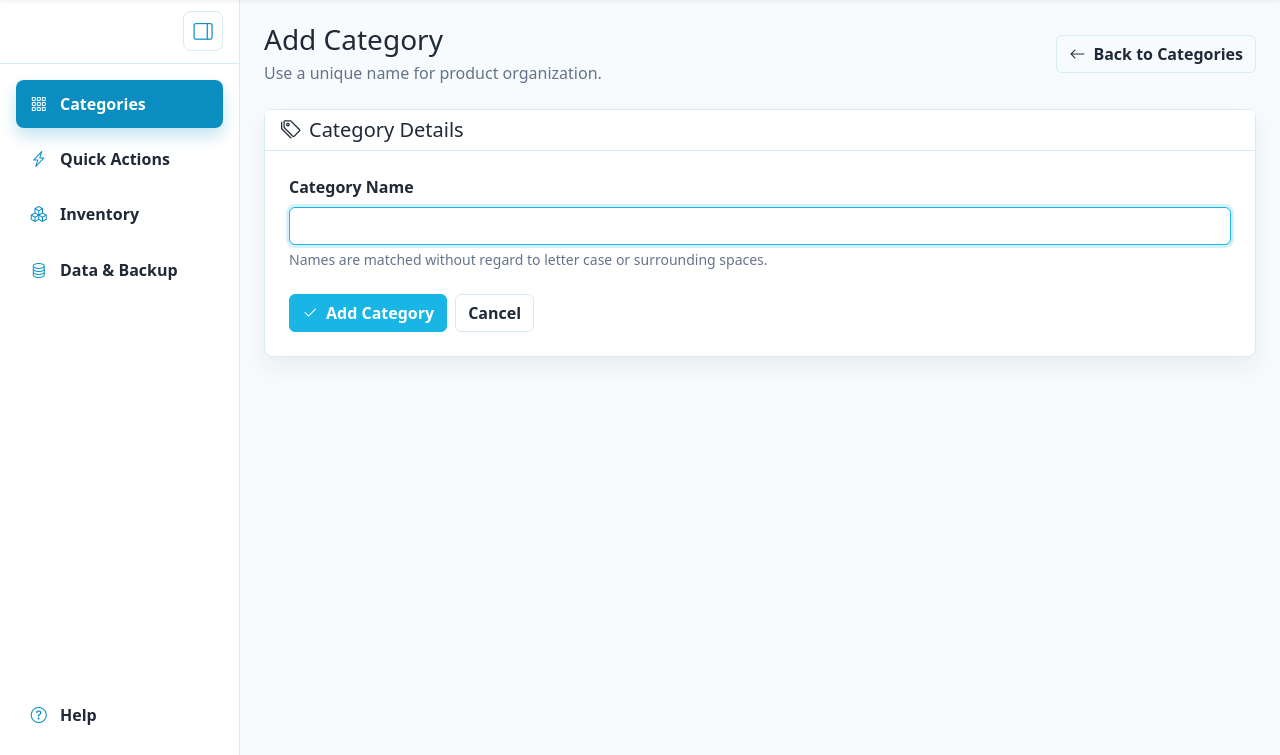
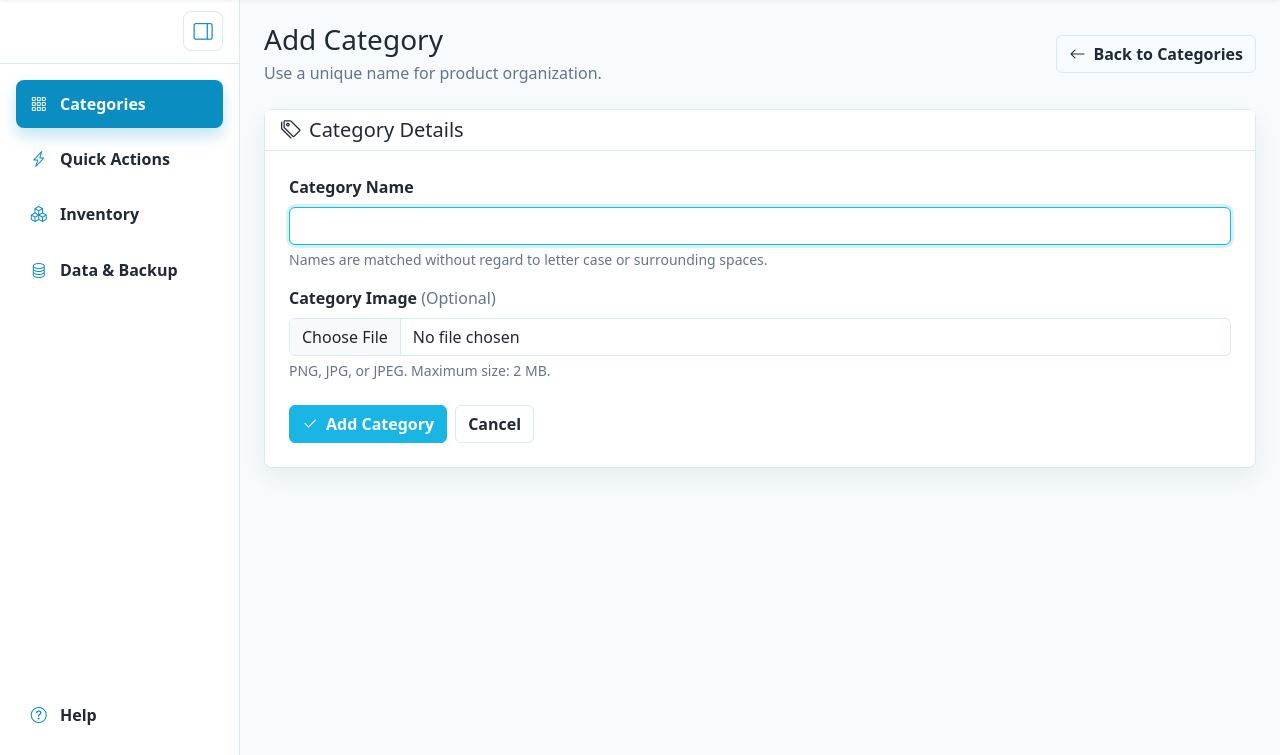
Before and after one commit to trinathprasad/smart-pos, a Flask app: page /categories/new in a window 1280 px wide. Shown: the part 118-873 px from the top of the page. Run offline with Flask 3, Linux system fonts and the light colour scheme.

Commit message:
Add category image management

```diff
--- a/app/models.py
+++ b/app/models.py
@@ -11,6 +11,7 @@ class Category(db.Model):
     id = db.Column(db.Integer, primary_key=True)
     name = db.Column(db.String(80), nullable=False)
     normalized_name = db.Column(db.String(80), nullable=False, unique=True, index=True)
+    image_path = db.Column(db.String(255), nullable=True)
     created_at = db.Column(db.DateTime, nullable=False, default=lambda: datetime.now(timezone.utc))
     updated_at = db.Column(db.DateTime, nullable=False, default=lambda: datetime.now(timezone.utc), onupdate=lambda: datetime.now(timezone.utc))
 
--- a/app/routes/categories.py
+++ b/app/routes/categories.py
@@ -1,6 +1,11 @@
-from flask import Blueprint, flash, redirect, render_template, request, url_for
+from pathlib import Path
+from uuid import uuid4
+
+from flask import Blueprint, current_app, flash, redirect, render_template, request, url_for
+from PIL import Image, UnidentifiedImageError
 from sqlalchemy import or_
-from sqlalchemy.exc import IntegrityError
+from sqlalchemy.exc import IntegrityError, SQLAlchemyError
+from werkzeug.utils import secure_filename
 
 from ..extensions import db
 from ..models import Category, Product
@@ -8,6 +13,11 @@ from ..schema import normalize_category_name
 
 
 categories_bp = Blueprint("categories", __name__, url_prefix="/categories")
+ALLOWED_CATEGORY_IMAGE_EXTENSIONS = {"png", "jpg", "jpeg"}
+ALLOWED_CATEGORY_IMAGE_MIMETYPES = {"image/png", "image/jpeg"}
+MAX_CATEGORY_IMAGE_UPLOAD_BYTES = 2 * 1024 * 1024
+CATEGORY_IMAGE_FORMATS = {"PNG", "JPEG"}
+CATEGORY_IMAGE_PREFIX = "uploads/category_images/"
 
 
 def _validated_name(raw_name: str | None) -> tuple[str | None, str | None]:
@@ -17,6 +27,60 @@ def _validated_name(raw_name: str | None) -> tuple[str | None, str | None]:
     if len(name) > 80:
         return None, "Category name cannot be longer than 80 characters."
     return name, None
+
+
+def _validate_category_image(file_storage):
+    filename = secure_filename(file_storage.filename or "")
+    extension = filename.rsplit(".", 1)[-1].lower() if "." in filename else ""
+    if extension not in ALLOWED_CATEGORY_IMAGE_EXTENSIONS or file_storage.mimetype not in ALLOWED_CATEGORY_IMAGE_MIMETYPES:
+        return "Category image must be a PNG, JPG, or JPEG file."
+    stream = file_storage.stream
+    stream.seek(0, 2)
+    size = stream.tell()
+    stream.seek(0)
+    if size > MAX_CATEGORY_IMAGE_UPLOAD_BYTES:
+        return "Category image must be 2 MB or smaller."
+    try:
+        with Image.open(stream) as image:
+            if image.format not in CATEGORY_IMAGE_FORMATS:
+                return "Category image must be a PNG, JPG, or JPEG image."
+            image.verify()
+    except (UnidentifiedImageError, OSError, SyntaxError):
+        return "The category image is not a valid PNG or JPEG image."
+    finally:
+        stream.seek(0)
+    return None
+
+
+def _save_category_image(file_storage):
+    upload_dir = Path(current_app.static_folder) / "uploads" / "category_images"
+    upload_dir.mkdir(parents=True, exist_ok=True)
+    filename = secure_filename(file_storage.filename or "")
+    extension = filename.rsplit(".", 1)[-1].lower()
+    stored_filename = f"{uuid4().hex}.{extension}"
+    image_file = upload_dir / stored_filename
+    try:
+        file_storage.save(image_file)
+    except OSError:
+        try:
+            image_file.unlink(missing_ok=True)
+        except OSError:
+            current_app.logger.warning("Could not remove incomplete category image: %s", image_file)
+        raise
+    return f"{CATEGORY_IMAGE_PREFIX}{stored_filename}"
+
+
+def _delete_category_image(image_path):
+    if not image_path:
+        return
+    static_folder = Path(current_app.static_folder).resolve()
+    image_file = (static_folder / image_path).resolve()
+    upload_root = (static_folder / "uploads" / "category_images").resolve()
+    if upload_root not in image_file.parents or not image_file.is_file():
+        return
+    if db.session.query(Category.id).filter(Category.image_path == image_path).first():
+        return
+    image_file.unlink()
 
 
 def _category_form(category=None):
@@ -83,12 +147,36 @@ def create():
         if Category.query.filter_by(normalized_name=normalized_name).first():
             flash("A category with that name already exists.", "danger")
             return _category_form()
+        image_file = request.files.get("image")
+        has_new_image = bool(image_file and image_file.filename)
+        if has_new_image:
+            image_error = _validate_category_image(image_file)
+            if image_error:
+                flash(image_error, "danger")
+                return _category_form()
+        new_image_path = None
         try:
-            db.session.add(Category(name=name, normalized_name=normalized_name))
+            if has_new_image:
+                new_image_path = _save_category_image(image_file)
+            db.session.add(Category(name=name, normalized_name=normalized_name, image_path=new_image_path))
             db.session.commit()
         except IntegrityError:
             db.session.rollback()
+            if new_image_path:
+                try:
+                    _delete_category_image(new_image_path)
+                except OSError:
+                    current_app.logger.warning("Could not remove failed category image: %s", new_image_path)
             flash("A category with that name already exists.", "danger")
+            return _category_form()
+        except (SQLAlchemyError, OSError):
+            db.session.rollback()
+            if new_image_path:
+                try:
+                    _delete_category_image(new_image_path)
+                except OSError:
+                    current_app.logger.warning("Could not remove failed category image: %s", new_image_path)
+            flash("Category could not be saved. The existing category data was kept.", "danger")
             return _category_form()
         flash("Category added successfully.", "success")
         return redirect(url_for("categories.index"))
@@ -111,17 +199,51 @@ def edit(category_id):
         if duplicate:
             flash("A category with that name already exists.", "danger")
             return _category_form(category)
-        category.name = name
-        category.normalized_name = normalized_name
+        image_file = request.files.get("image")
+        has_new_image = bool(image_file and image_file.filename)
+        if has_new_image:
+            image_error = _validate_category_image(image_file)
+            if image_error:
+                flash(image_error, "danger")
+                return _category_form(category)
+        old_image_path = category.image_path
+        remove_image = request.form.get("remove_image") == "1"
+        new_image_path = None
         try:
+            if has_new_image:
+                new_image_path = _save_category_image(image_file)
+                category.image_path = new_image_path
+            elif remove_image:
+                category.image_path = None
+            category.name = name
+            category.normalized_name = normalized_name
             db.session.query(Product).filter(Product.category_id == category.id).update(
                 {Product.category: name}, synchronize_session=False
             )
             db.session.commit()
         except IntegrityError:
             db.session.rollback()
+            if new_image_path:
+                try:
+                    _delete_category_image(new_image_path)
+                except OSError:
+                    current_app.logger.warning("Could not remove failed category image: %s", new_image_path)
             flash("A category with that name already exists.", "danger")
             return _category_form(category)
+        except (SQLAlchemyError, OSError):
+            db.session.rollback()
+            if new_image_path:
+                try:
+                    _delete_category_image(new_image_path)
+                except OSError:
+                    current_app.logger.warning("Could not remove failed category image: %s", new_image_path)
+            flash("Category could not be saved. Your existing category image and data were kept.", "danger")
+            return _category_form(category)
+        if old_image_path and old_image_path != category.image_path:
+            try:
+                _delete_category_image(old_image_path)
+            except OSError:
+                current_app.logger.warning("Could not remove old category image: %s", old_image_path)
         flash("Category updated successfully.", "success")
         return redirect(url_for("categories.index"))
     return _category_form(category)
@@ -139,6 +261,7 @@ def delete(category_id):
         )
         return redirect(url_for("categories.index"))
 
+    old_image_path = category.image_path
     # Archived products are excluded from active category management. Clear only
     # their managed FK before deleting the category; retain the legacy text value
     # and the archived product records for backward compatibility and history.
@@ -148,5 +271,10 @@ def delete(category_id):
     ).update({Product.category_id: None}, synchronize_session=False)
     db.session.delete(category)
     db.session.commit()
+    if old_image_path:
+        try:
+            _delete_category_image(old_image_path)
+        except OSError:
+            current_app.logger.warning("Could not remove deleted category image: %s", old_image_path)
     flash("Category deleted.", "info")
     return redirect(url_for("categories.index"))
--- a/app/schema.py
+++ b/app/schema.py
@@ -17,6 +17,10 @@ def upgrade_category_schema() -> None:
     """
     db.create_all()
     inspector = inspect(db.engine)
+    category_columns = {column["name"] for column in inspector.get_columns("category")}
+    if "image_path" not in category_columns:
+        db.session.execute(text("ALTER TABLE category ADD COLUMN image_path VARCHAR(255)"))
+
     product_columns = {column["name"] for column in inspector.get_columns("product")}
 
     if "category_id" not in product_columns:
--- a/app/templates/categories/form.html
+++ b/app/templates/categories/form.html
@@ -12,10 +12,34 @@
 <section class="card category-form-shell">
     <div class="card-header"><h2 class="h5 mb-0"><i class="bi bi-tags me-2"></i>Category Details</h2></div>
     <div class="card-body p-4">
-        <form method="post">
-            <label class="form-label" for="categoryName">Category Name</label>
-            <input id="categoryName" name="name" type="text" class="form-control" value="{{ category.name if category else '' }}" maxlength="80" required autofocus>
-            <div class="form-text">Names are matched without regard to letter case or surrounding spaces.</div>
+        <form method="post" enctype="multipart/form-data" id="categoryForm">
+            <div class="mb-3">
+                <label class="form-label" for="categoryName">Category Name</label>
+                <input id="categoryName" name="name" type="text" class="form-control" value="{{ category.name if category else '' }}" maxlength="80" required autofocus>
+                <div class="form-text">Names are matched without regard to letter case or surrounding spaces.</div>
+            </div>
+
+            <div class="mb-3">
+                <label class="form-label" for="categoryImage">Category Image <span class="text-muted fw-normal">(Optional)</span></label>
+                <div class="alert alert-danger d-none" id="categoryImageAlert" role="alert"></div>
+                <input id="categoryImage" name="image" type="file" class="form-control" accept=".png,.jpg,.jpeg,image/png,image/jpeg">
+                <div class="form-text">PNG, JPG, or JPEG. Maximum size: 2 MB.</div>
+                <div class="mt-3" id="categoryImagePreviewContainer">
+                    {% if category and category.image_path and category.image_path.startswith('uploads/category_images/') %}
+                        <img id="categoryImagePreview" src="{{ url_for('static', filename=category.image_path) }}" alt="Current {{ category.name }} category image" class="img-thumbnail" style="max-width: 180px; max-height: 120px; object-fit: cover;">
+                    {% else %}
+                        <img id="categoryImagePreview" src="" alt="Category image preview" class="img-thumbnail d-none" style="max-width: 180px; max-height: 120px; object-fit: cover;">
+                    {% endif %}
+                </div>
+                {% if category and category.image_path and category.image_path.startswith('uploads/category_images/') %}
+                    <div class="form-check mt-2">
+                        <input type="hidden" name="remove_image" id="removeCategoryImageValue" value="0">
+                        <input class="form-check-input" type="checkbox" id="removeCategoryImage">
+                        <label class="form-check-label" for="removeCategoryImage">Remove current image</label>
+                    </div>
+                {% endif %}
+            </div>
+
             <div class="d-flex flex-wrap gap-2 mt-4">
                 <button type="submit" class="btn btn-primary"><i class="bi bi-check2 me-2"></i>{{ "Save Changes" if category else "Add Category" }}</button>
                 <a href="{{ url_for('categories.index') }}" class="btn btn-outline-secondary">Cancel</a>
@@ -24,3 +48,75 @@
     </div>
 </section>
 {% endblock %}
+{% block scripts %}
+    {{ super() }}
+    <script>
+        (function () {
+            var input = document.getElementById("categoryImage");
+            var preview = document.getElementById("categoryImagePreview");
+            var alertBox = document.getElementById("categoryImageAlert");
+            var removeCheckbox = document.getElementById("removeCategoryImage");
+            var removeValue = document.getElementById("removeCategoryImageValue");
+            var objectUrl = null;
+            var maxBytes = 2097152;
+            var allowedExtensions = ["png", "jpg", "jpeg"];
+            var allowedTypes = ["image/png", "image/jpeg"];
+
+            if (!input || !preview || !alertBox) {
+                return;
+            }
+
+            function showError(message) {
+                alertBox.textContent = message;
+                alertBox.classList.remove("d-none");
+            }
+
+            function clearError() {
+                alertBox.textContent = "";
+                alertBox.classList.add("d-none");
+            }
+
+            input.addEventListener("change", function () {
+                var file = input.files && input.files[0];
+                if (!file) {
+                    return;
+                }
+                var extension = file.name.split(".").pop().toLowerCase();
+                if (file.size > maxBytes) {
+                    input.value = "";
+                    showError("Category image must be 2 MB or smaller.");
+                    return;
+                }
+                if (allowedExtensions.indexOf(extension) === -1 || allowedTypes.indexOf(file.type) === -1) {
+                    input.value = "";
+                    showError("Category image must be a PNG, JPG, or JPEG file.");
+                    return;
+                }
+                clearError();
+                if (objectUrl) {
+                    URL.revokeObjectURL(objectUrl);
+                }
+                objectUrl = URL.createObjectURL(file);
+                preview.src = objectUrl;
+                preview.classList.remove("d-none");
+                if (removeCheckbox) {
+                    removeCheckbox.checked = false;
+                }
+                if (removeValue) {
+                    removeValue.value = "0";
+                }
+            });
+
+            if (removeCheckbox && removeValue) {
+                removeCheckbox.addEventListener("change", function () {
+                    removeValue.value = removeCheckbox.checked ? "1" : "0";
+                    if (removeCheckbox.checked) {
+                        input.value = "";
+                        preview.removeAttribute("src");
+                        preview.classList.add("d-none");
+                    }
+                });
+            }
+        })();
+    </script>
+{% endblock %}
```
Also changed, not shown: app/static/css/styles.css (+31 -0 lines), app/templates/categories/index.html (+13 -2 lines), app/static/uploads/category_images/6795cad3336045b2a0fe7e2ad253c546.jpg (added), app/static/uploads/category_images/724ab37f74fb49b887ca7a3840834bc5.jpg (added), app/static/uploads/category_images/f504706debc745d5910ebbdf5056b8f4.png (added).
